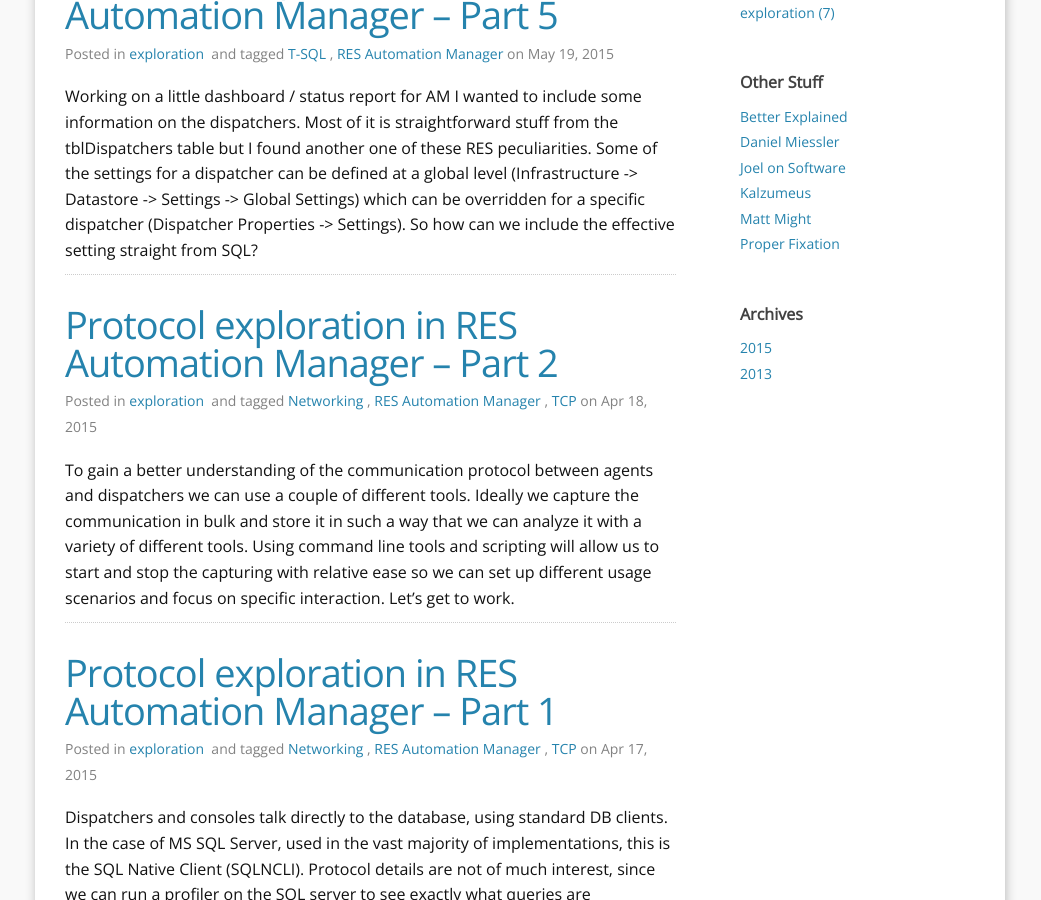
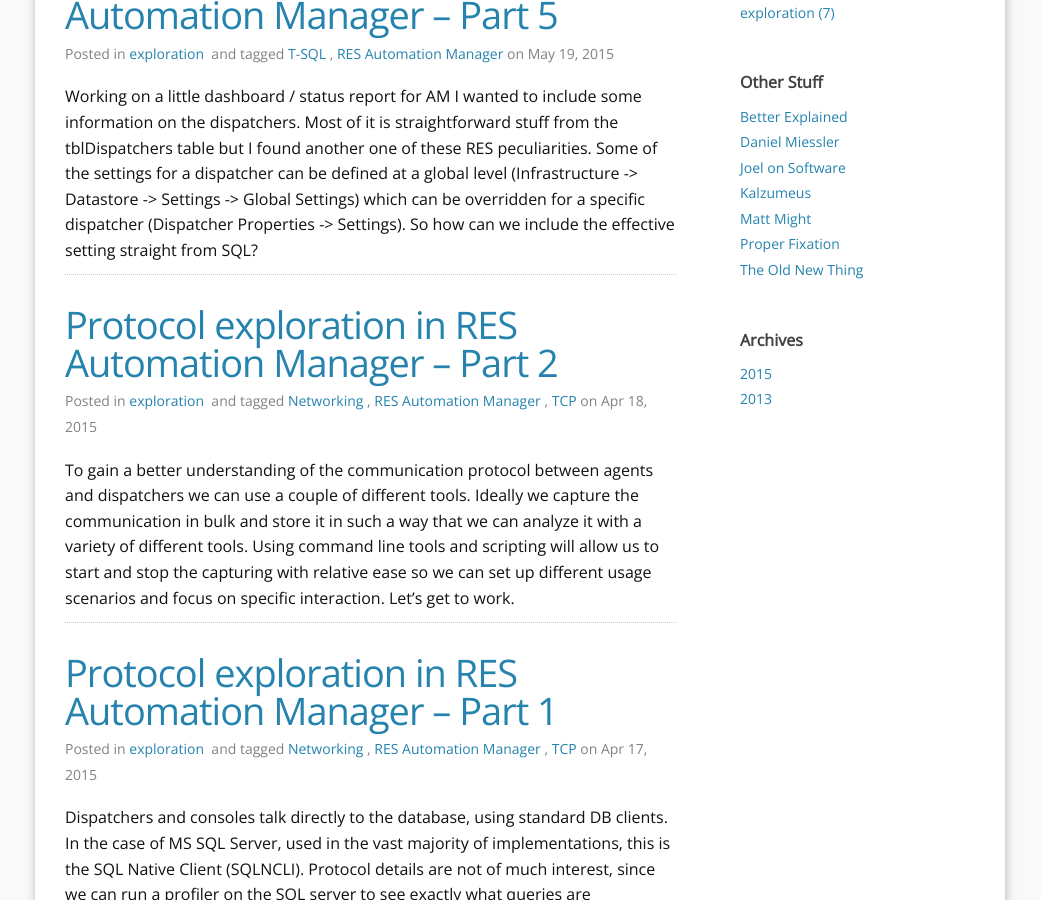
Before and after one commit to mvdwoord/mvdwoord.github.io, a Jekyll site: the page built from index.html, in a window 1280 px wide and 900 px high, scrolled down 834 px. Shown: the whole window, without its empty margins (120-1161 px from the left). Built offline with Jekyll 4.4.1, drawn with Linux system fonts in a browser that asks for light colours; the list of posts is cut into pages by our own code.

Commit message:
minor updates

```diff
--- a/_config.yml
+++ b/_config.yml
@@ -60,6 +60,9 @@
     - name: Proper Fixation
       href: http://yosefk.com/blog/
       title: "a substitute for anaesthesia"
+    - name: The Old New Thing
+      href: http://blogs.msdn.com/b/oldnewthing/
+      title: Articles by Raymond Chen
 
 ### Build settings
 markdown: kramdown
```
Also changed, not shown: _posts/2015-06-16-website_rebuild.md (renamed from _posts/2015-6-16-website_rebuild.md).
